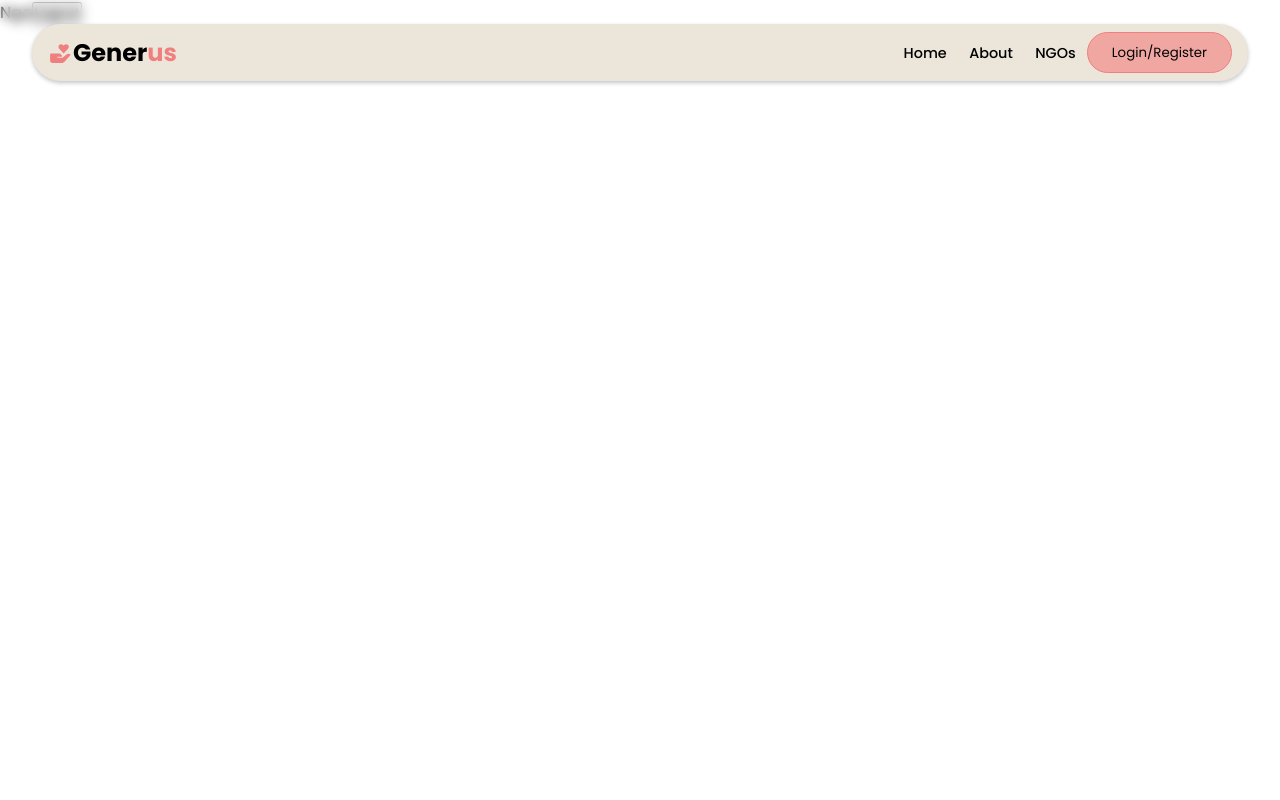
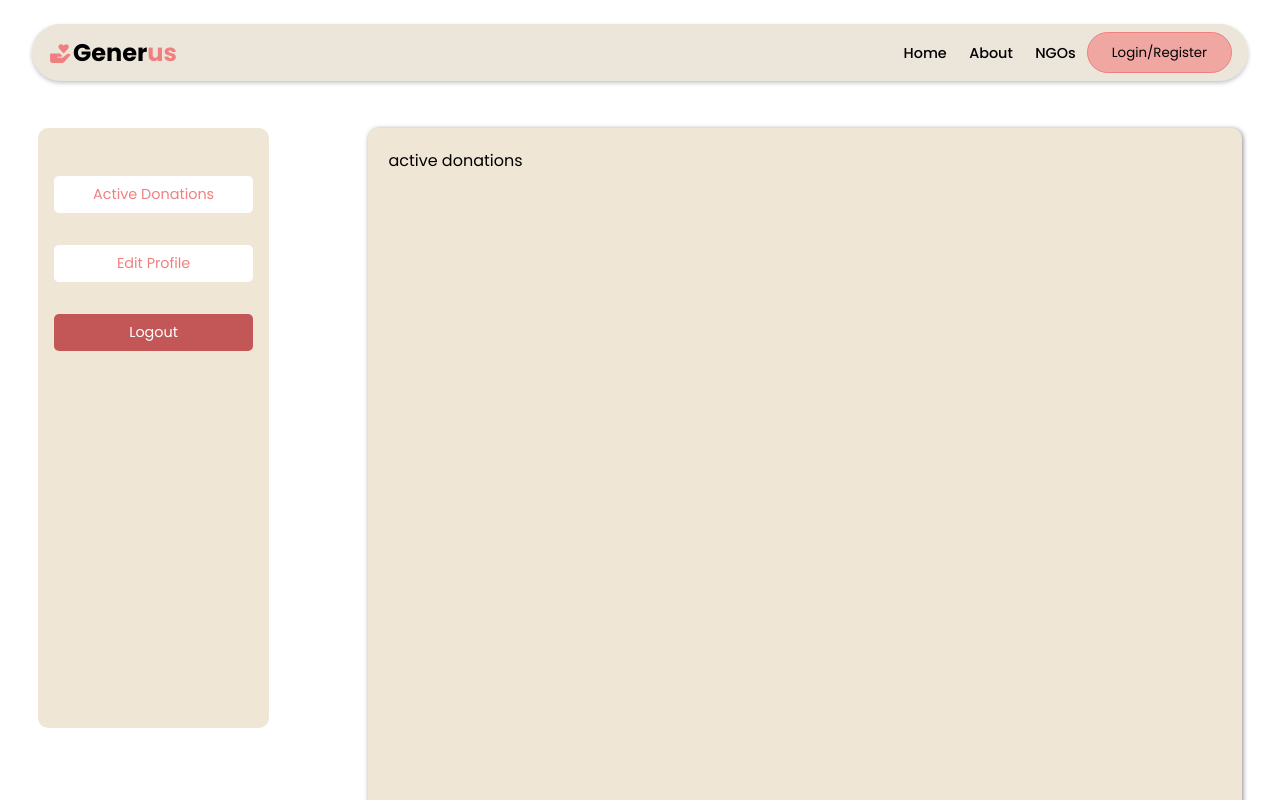
Before and after one commit to saanikapatel/DonateWorks, a React (Create React App) app in the folder client/: page /ngoDashboard in a window 1280 px wide. Shown: the top 800 px of the page. Built offline with nearby package versions, Linux system fonts and the light colour scheme.

Commit message:
minor changes

```diff
--- a/client/src/components/Login/NgoLogin.jsx
+++ b/client/src/components/Login/NgoLogin.jsx
@@ -25,7 +25,7 @@ const NgoLogin = () => {
         if (response.data.status){
           setToken(response.data.token);
           localStorage.setItem("token",response.data.token);
-          navigate('/');
+          navigate('/ngoDashboard');
         }
         else{
           alert("Error");
--- a/client/src/components/NgoDashboard/ActiveDonations.jsx
+++ b/client/src/components/NgoDashboard/ActiveDonations.jsx
@@ -3,7 +3,7 @@ import React from 'react'
 const ActiveDonations = () => {
   return (
     <div>
-      donations
+      active donations
     </div>
   )
 }
--- a/client/src/components/NgoDashboard/Navbar.jsx
+++ b/client/src/components/NgoDashboard/Navbar.jsx
@@ -17,7 +17,7 @@ const Navbar = ({ onSelectOption }) => {
     <nav className="dashboard-navbar">
       <ul>
         <li>
-          <button onClick={() => onSelectOption("donations-available")}>
+          <button onClick={() => onSelectOption("active-donations")}>
             Active Donations
           </button>
         </li>
--- a/client/src/components/NgoDashboard/NgoDashboard.jsx
+++ b/client/src/components/NgoDashboard/NgoDashboard.jsx
@@ -1,24 +1,35 @@
-import React, { useContext } from 'react'
-import { StoreContext } from '../../context/StoreContext'
-import { useNavigate } from 'react-router-dom';
+import React, { useState } from "react";
+import Navbar from "./Navbar";
+import ActiveDonations from './ActiveDonations'
+import EditProfile from './EditProfile';
+import './ngoDashboard.css'
 
-const NgoDashboard = () => {
+const UserDashboard = () => {
+  const [selectedOption, setSelectedOption] = useState("active-donations");
 
-  const {setToken}=useContext(StoreContext);
-  const navigate=useNavigate();
-  const logout=()=>{
-    localStorage.removeItem("token")
-    setToken("");
-    navigate("/");
-  }
-
+  const renderContent = () => {
+    switch (selectedOption) {
+      case "active-donations":
+        return <ActiveDonations/> ;
+      case "editProfile":
+        return <EditProfile />;
+      // case "logout":
+      //   return <Logout />;
+      default:
+        return null;
+    }
+  };
 
   return (
-    <div>
-      Ngo
-      <button onClick={logout}>Logout</button>
+    <div className="dashboard-container">
+      <div className="user-navbar">
+        <Navbar onSelectOption={setSelectedOption} />
+      </div>
+      <div className="user-dashboard-content">
+        {renderContent()}
+      </div>
     </div>
-  )
+  );
 }
 
-export default NgoDashboard
+export default UserDashboard
```
